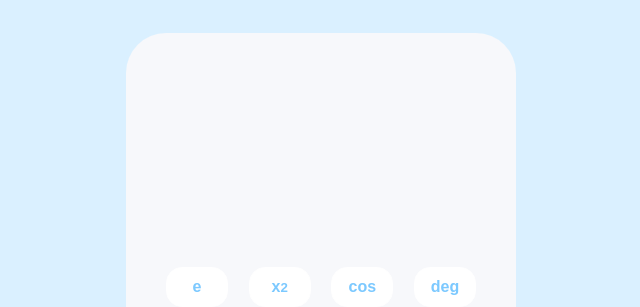
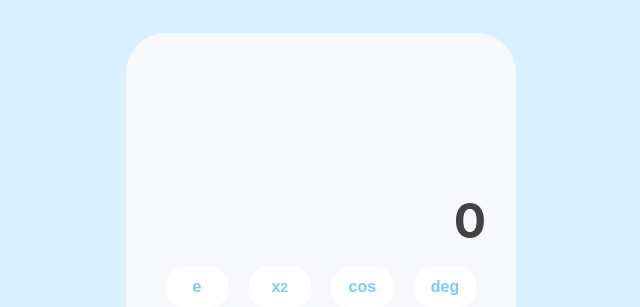
Before and after one commit to NikitaPlamenevskiy/calculator_app, a React (Create React App) app: page / in a window 1280 px wide. Shown: the top 307 px of the page, without its empty margins (319-959 px from the left). Built offline with nearby package versions, Linux system fonts and the light colour scheme.

Commit message:
Fixed result

```diff
--- a/src/components/Calculator.js
+++ b/src/components/Calculator.js
@@ -40,23 +40,19 @@ function Calculator() {
   function getOperation() {
     const operators = {
       "+": (a, b) => {
-        return `=${a + b}`;
+        return a + b;
       },
       "-": (a, b) => {
-        return `=${a - b}`;
+        return a - b;
       },
       "*": (a, b) => {
-        return `=${a * b}`;
+        return a * b;
       },
       "/": (a, b) => {
         if (b === 0) {
-          return (
-            <p style={{ margin: "0px", fontSize: "20px", color: "#858585" }}>
-              Деление на ноль невозможно
-            </p>
-          );
+          return "error";
         }
-        return `=${a / b}`;
+        return a / b;
       },
     };
 
@@ -91,7 +87,16 @@ function Calculator() {
             {value.a} {value.operation} {value.b}
           </p>
           <h1 className={styles.calculator__result}>
-            {result.length > 11 ? result.slice(0, 11) : result}
+            {result !== "" && result !== "error" && "="}
+            {result === "error" ? (
+              <span style={{ fontSize: "21px" }}>
+                Деление на ноль невозможно
+              </span>
+            ) : Number.isInteger(result) ? (
+              result
+            ) : (
+              parseFloat(Number(result).toFixed(5))
+            )}
           </h1>
         </div>
         <div className={styles.container_top}>
```
